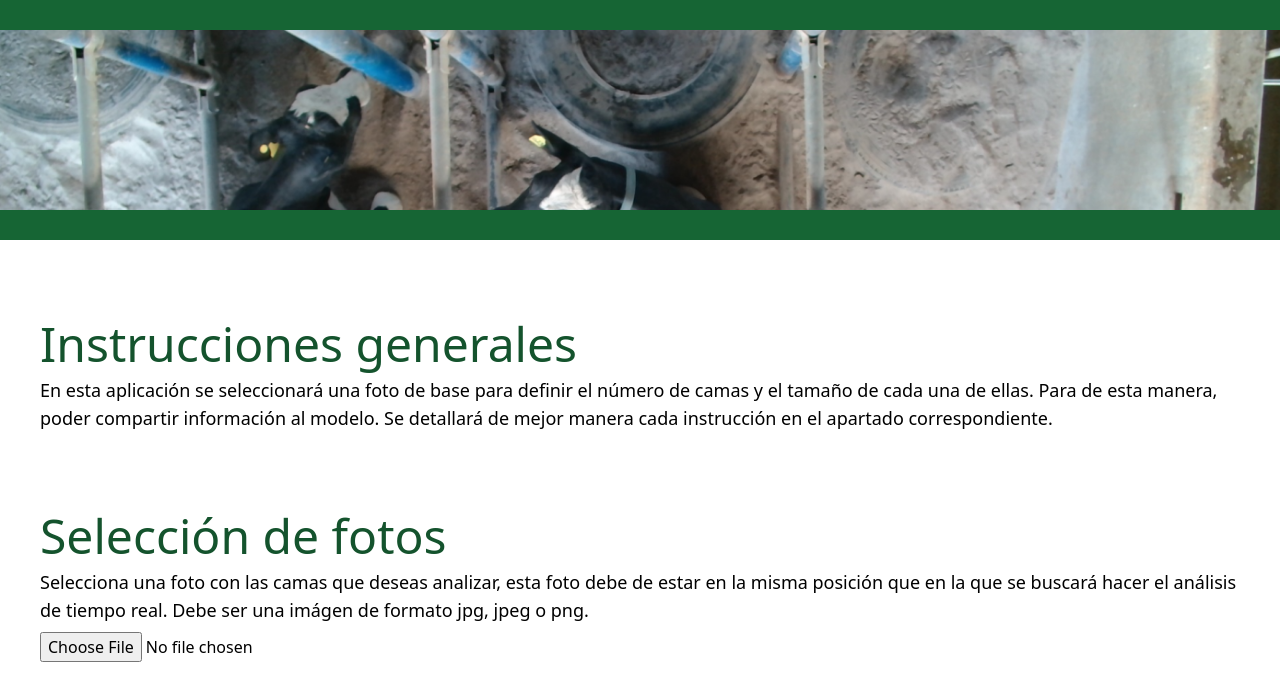
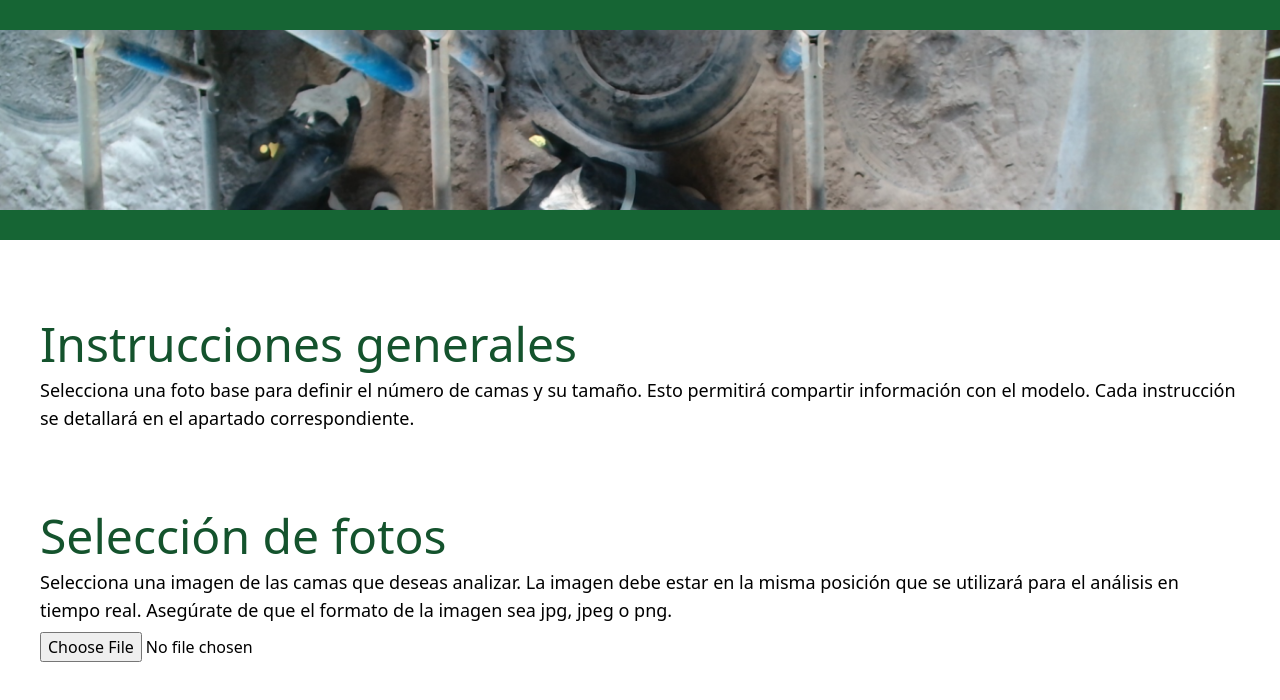
Before and after one commit to OshkarVTec/seleccion_camas_ui, a React (Vite) app: page / in a window 1280 px wide. Shown: the top 700 px of the page. Built offline with nearby package versions, Linux system fonts and the light colour scheme.

Commit message:
change text

```diff
--- a/src/App.tsx
+++ b/src/App.tsx
@@ -111,19 +111,18 @@ export default function App() {
 						<div className="flex flex-col gap-2 my-10">
 							<PageTitle>Instrucciones generales</PageTitle>
 							<Text>
-								En esta aplicación se seleccionará una foto de base para definir
-								el número de camas y el tamaño de cada una de ellas. Para de
-								esta manera, poder compartir información al modelo. Se detallará
-								de mejor manera cada instrucción en el apartado correspondiente.
+								Selecciona una foto base para definir el número de camas y su
+								tamaño. Esto permitirá compartir información con el modelo. Cada
+								instrucción se detallará en el apartado correspondiente.
 							</Text>
 						</div>
 						<div className="flex flex-col gap-2 my-10">
 							<PageTitle>Selección de fotos</PageTitle>
 							<Text>
-								Selecciona una foto con las camas que deseas analizar, esta foto
-								debe de estar en la misma posición que en la que se buscará
-								hacer el análisis de tiempo real. Debe ser una imágen de formato
-								jpg, jpeg o png.
+								Selecciona una imagen de las camas que deseas analizar. La
+								imagen debe estar en la misma posición que se utilizará para el
+								análisis en tiempo real. Asegúrate de que el formato de la
+								imagen sea jpg, jpeg o png.
 							</Text>
 							<input type="file" accept="image/*" onChange={handleFileChange} />
 						</div>
```
